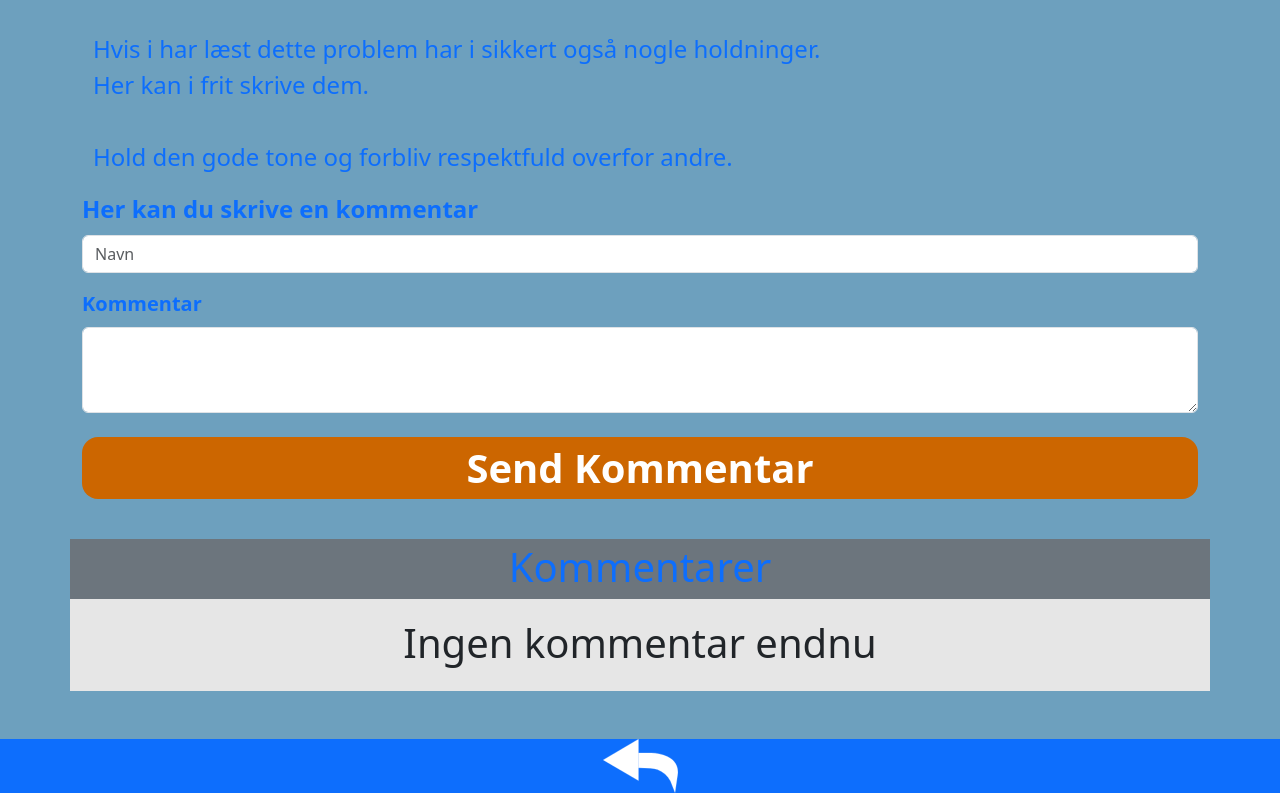
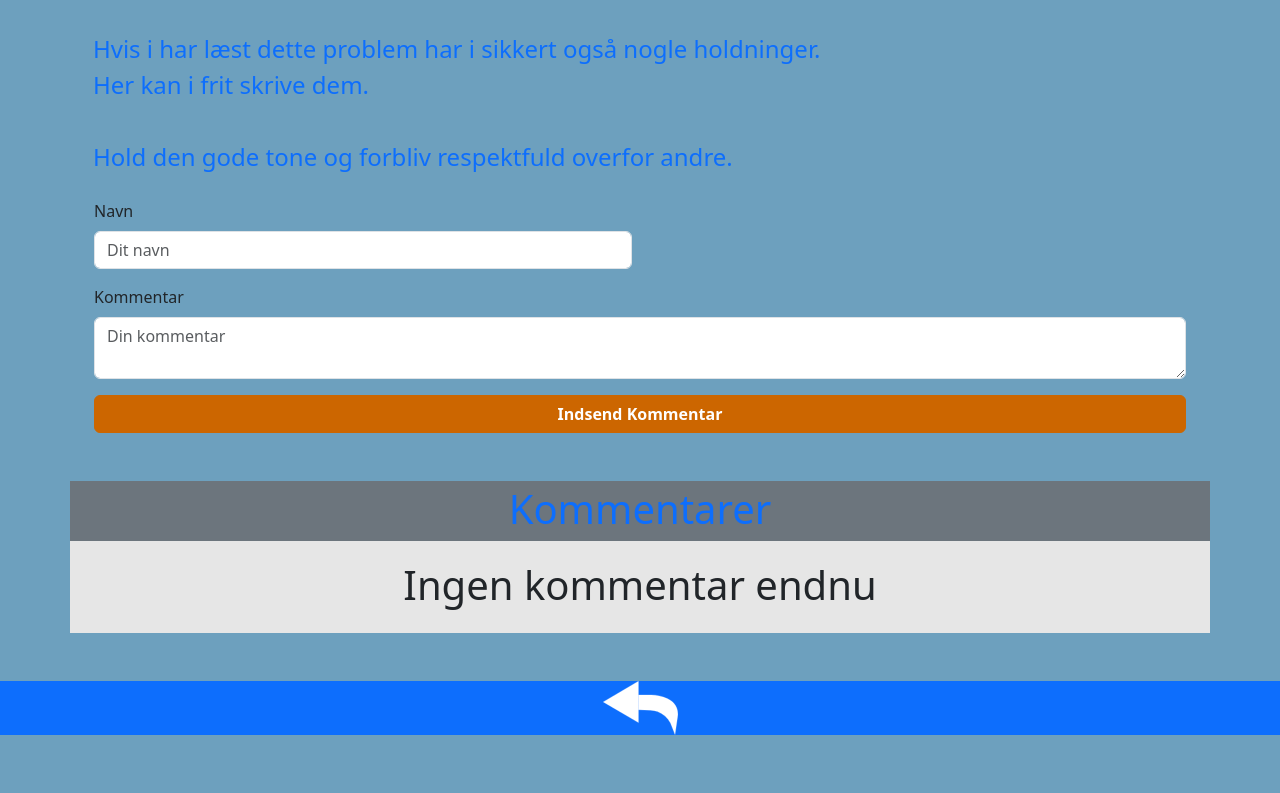
Before and after one commit to tobiasnielsen05/FT-Nyheder, a PHP site: page /debat.php in a window 1280 px wide. Shown: the part 351-1144 px from the top of the page. After the commit the page ends 1086 px from the top, so only its background shows below. Run offline with PHP 8.4, Linux system fonts and the light colour scheme; style sheets or scripts are compiled from the project's sources; some libraries are stand-ins or nearby versions.

Commit message:
Man kan nu indsætte en kommentar

```diff
--- a/debat.php
+++ b/debat.php
@@ -1,5 +1,16 @@
 <?php
 require "settings/init.php";
+
+if (!empty($_POST["data"])) {
+    $data = $_POST["data"];
+
+    $sql = "INSERT INTO kommentarer (komNavn, komTekst) VALUES (:komNavn, :komTekst)";
+    $bind = [":komNavn" => $data["komNavn"], ":komTekst" => $data["komTekst"]];
+
+    $db->sql($sql, $bind, false);
+
+}
+
 ?>
 <!DOCTYPE html>
 <html lang="da">
@@ -21,7 +32,8 @@ require "settings/init.php";
 <nav class="navbar navbar-expand-lg bg-primary mb-3">
     <div class="container-fluid">
         <a class="navbar-brand text-white fw-bold" href="index.php">FOLKETIDENDE</a>
-        <button class="navbar-toggler" type="button" data-bs-toggle="collapse" data-bs-target="#navbarNav" aria-controls="navbarNav" aria-expanded="false" aria-label="Toggle navigation">
+        <button class="navbar-toggler" type="button" data-bs-toggle="collapse" data-bs-target="#navbarNav"
+                aria-controls="navbarNav" aria-expanded="false" aria-label="Toggle navigation">
             <span class="navbar-toggler-icon"></span>
         </button>
         <div class="collapse navbar-collapse" id="navbarNav">
@@ -54,7 +66,7 @@ require "settings/init.php";
     </div>
 
     <div class="d-flex justify-content-center">
-        <p class="mb-3 mt-4 fs-4 text-primary">
+        <p class="mb-4 mt-4 fs-4 text-primary">
             Som i alle ved er lollands folkeskoler i seriøse problemer når det gælder deres beståelsesprocent.
             <br><br>
             Hvis i har læst dette problem har i sikkert også nogle holdninger. <br>
@@ -65,19 +77,22 @@ require "settings/init.php";
     </div>
 
 
-    <form action="">
-        <div class="mb-3">
-            <label for="exampleFormControlInput1" class="form-label fs-4 fw-bold text-primary">Her kan du skrive en kommentar</label>
-            <input type="email" class="form-control" id="exampleFormControlInput1" placeholder="Navn">
+    <div class="container mb-5">
+        <form action="insert.php" method="post">
+            <div class="row g-3">
+                <div class="col-12 col-md-6">
+                    <label for="komNavn" class="form-label">Navn</label>
+                    <input type="text" class="form-control" id="komNavn" name="data[komNavn]" placeholder="Dit navn" value="">
                 </div>
-        <div class="mb-3">
-            <label for="exampleFormControlTextarea1" class="form-label fs-5 fw-bold text-primary">Kommentar</label>
-            <textarea class="form-control" id="exampleFormControlTextarea1" rows="3"></textarea>
+                <div class="col-12">
+                    <label for="komTekst" class="form-label">Kommentar</label>
+                    <textarea class="form-control" name="data[komTekst]" id="komTekst" placeholder="Din kommentar"></textarea>
+                </div>
+                <div class="col-12">
+                    <button type="submit" class="btn btn-orange text-white fw-bold w-100">Indsend Kommentar</button>
+                </div>
             </div>
         </form>
-
-    <div class="d-flex justify-content-center mb-3">
-        <button class="w-100 mt-2 mb-4 bg-orange text-white fw-bold fs-1 rounded rounded-4 border-0">Send Kommentar</button>
     </div>
 
     <div class="row bg-background mb-5">
@@ -91,7 +106,8 @@ require "settings/init.php";
 </div>
 
 <footer class="bg-primary d-flex justify-content-center">
-    <a class="d-flex justify-content-center" href="index.php"><img class="w-25" src="images/pil.svg" alt="pil der går tilbage til forsiden"></a>
+    <a class="d-flex justify-content-center" href="index.php"><img class="w-25" src="images/pil.svg"
+                                                                   alt="pil der går tilbage til forsiden"></a>
 </footer>
 
 <script src="node_modules/bootstrap/dist/js/bootstrap.bundle.min.js"></script>
```
Also changed, not shown: comicstrip.jfif (deleted). Lines whose indentation alone changed are shown as unchanged.
